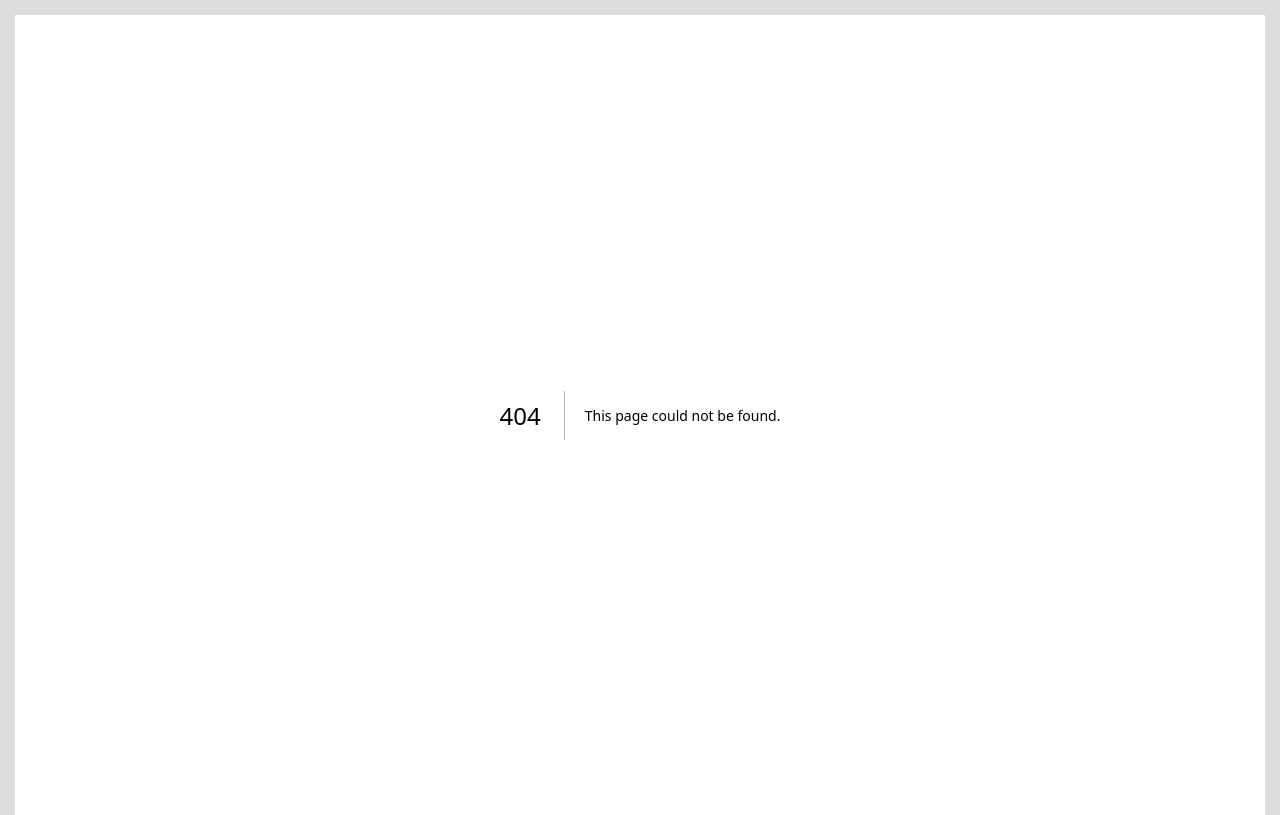
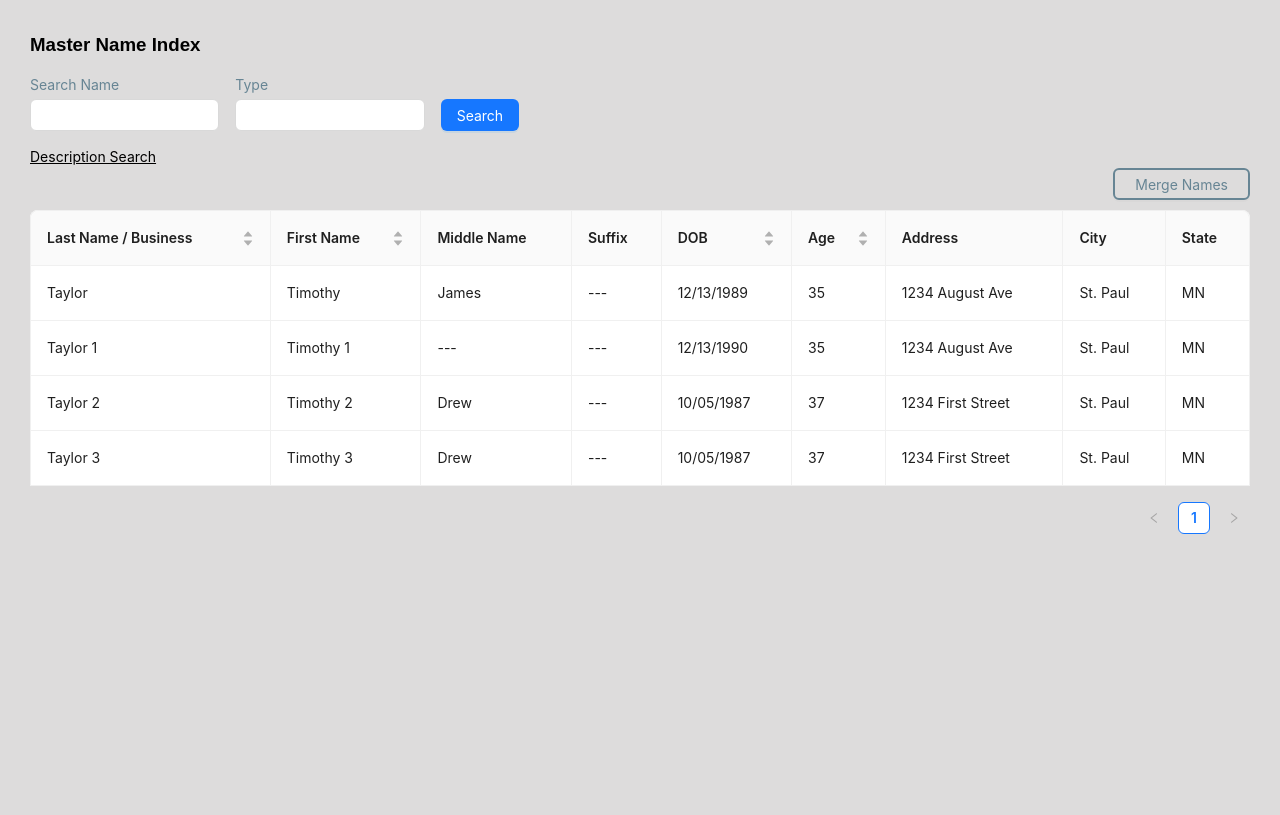
Before and after one commit to anants23O02/CJN-merged, a Next.js app: page /pages/MasterNameIndex in a window 1280 px wide. Before the commit this address had no page. Built offline with nearby package versions, Linux system fonts and the light colour scheme.

Commit message:
added component mainButton in components

```diff
--- a/app/components/SearchForm/SearchForm.tsx
+++ b/app/components/SearchForm/SearchForm.tsx
@@ -1,5 +1,5 @@
 "use client";
-
+import MainButton from "../mainButton/button"
 import React from "react";
 import { Form, Input, Button, Row, Col } from "antd";
 import styles from './SearchForm.module.css'
@@ -43,9 +43,10 @@ const SearchForm: React.FC = () => {
         <Col span={8} style={{ display: "flex", alignItems: "end" }}>
           <Form.Item
           className={styles.formItem}>
-            <Button type="primary" htmlType="submit" style={{ width: "100%" }}>
+            <MainButton>
               Search
-            </Button>
+            </MainButton>
+
           </Form.Item>
         </Col>
       </Row>
--- a/app/components/Table/table.tsx
+++ b/app/components/Table/table.tsx
@@ -1,5 +1,6 @@
 "use client";
 
+import mainButton from "../mainButton/button"
 import React, { useState } from "react";
 import { Table, Button, Select } from "antd";
 import type { ColumnsType } from "antd/es/table";
--- /dev/null
+++ b/app/components/mainButton/button.tsx
@@ -0,0 +1,25 @@
+import { Button } from "antd";
+
+interface MainButtonProps {
+  children: React.ReactNode;
+  handleClick: () => void;
+}
+
+const MainButton: React.FC<MainButtonProps> = ({ children, handleClick }) => {
+  function handler (){
+    handleClick();
+  };
+
+  return (
+    <Button
+      type="primary"
+      htmlType="submit"
+      style={{ width: "100%" }}
+      onClick={handler}
+    >
+      {children}
+    </Button>
+  );
+};
+
+export default MainButton;
--- a/app/page.tsx
+++ b/app/page.tsx
@@ -7,11 +7,7 @@ import "./page.css";
 import {useRouter} from "next/navigation";
 
 export default function Home() {
-  const router = useRouter();
 
-  function changePage() {
-      router.push('/pages/MasterTablePage');
-  }
 
   return (
     <div className="merge-page">
@@ -20,7 +16,7 @@ export default function Home() {
       <FilterPopup/>
       <p className="form-heading">Primary Master Name Record</p>
       <div className="form">
-        <Form1 changePage = {changePage} />
+        <Form1  />
       </div>
     </div>
   );
--- /dev/null
+++ b/app/pages/MasterNameIndex/page.tsx
@@ -0,0 +1,21 @@
+import CustomTable from '../../components/Table/table.tsx';
+import SearchForm from '../../components/SearchForm/SearchForm.tsx'
+<link href="https://fonts.googleapis.com/css2?family=Roboto:wght@300;400;500;700&display=swap" rel="stylesheet" />
+
+
+
+
+const HomePage: React.FC = () => (
+  <div>
+    <h3>
+    {/* this is to be taken from breadcrumbs */}
+        Master Name Index
+    </h3>
+    <SearchForm>
+
+    </SearchForm>
+    <CustomTable />
+  </div>
+);
+
+export default HomePage;
```
Also changed, not shown: app/components/form/form.tsx (+9 -10 lines).
